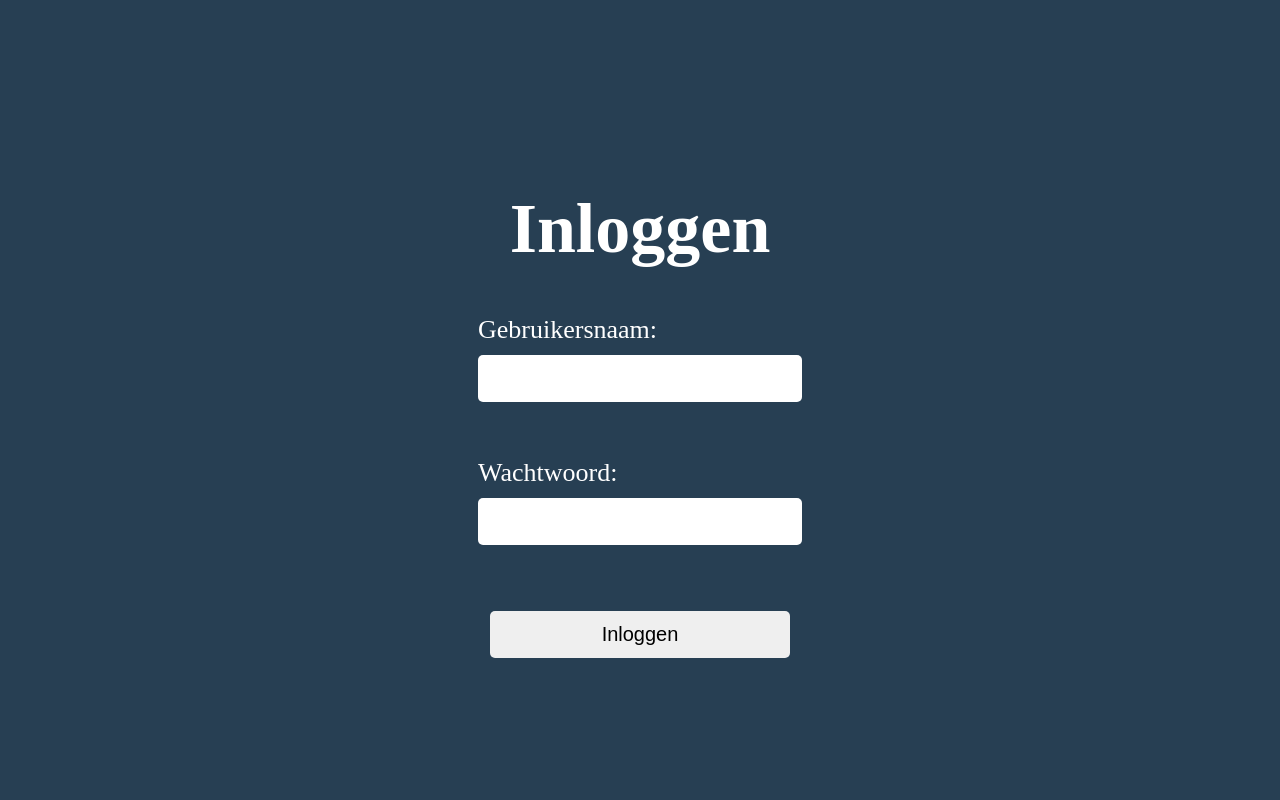
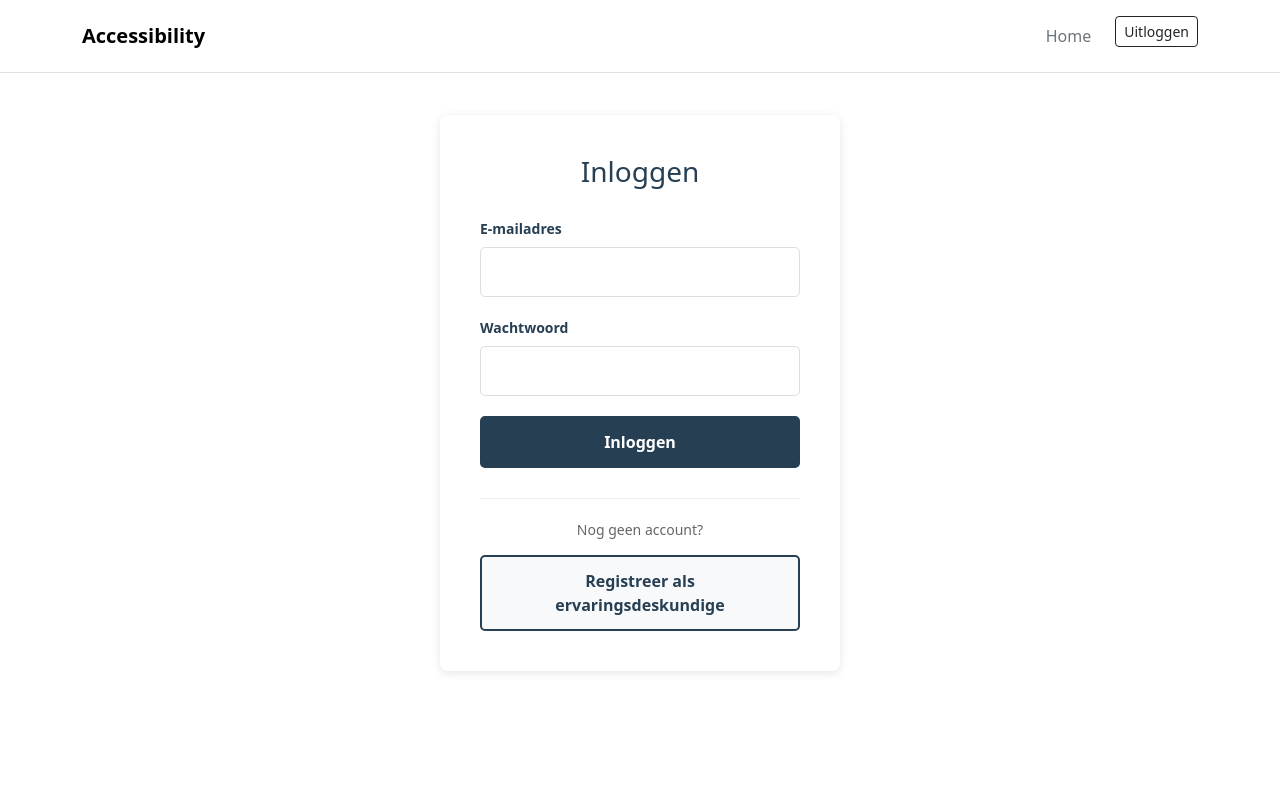
Before and after one commit to Ebay2k/rubberducky-owasp, a Flask app: page /login in a window 1280 px wide. Run offline with Flask 3, Linux system fonts and the light colour scheme.

Commit message:
Registratie knop aangemaakt en login css restructured

```diff
--- a/static/login.css
+++ b/static/login.css
@@ -1,46 +1,135 @@
-body {
-    background-color: #273F53;
-    color: white;
-    margin: 0;
+.login-container {
     display: flex;
     justify-content: center;
     align-items: center;
-    min-height: 100vh;}
-
-h1 {
-    font-size: 70px;
+    min-height: 80vh;
+    padding: 20px;
 }
 
-.login-form{
-    display: flex;
-    flex-direction: column;
-    align-items: center;
+.login-card {
+    background: white;
+    padding: 40px;
+    border-radius: 8px;
+    box-shadow: 0 2px 10px rgba(0, 0, 0, 0.1);
+    width: 100%;
+    max-width: 400px;
 }
 
-label {
-    display: flex;
-    flex-direction: column;
-    margin-bottom: 20px;
-    font-size: 26px;
-    color: white
+.login-card h1 {
+    color: #273F53;
+    margin: 0 0 30px 0;
+    text-align: center;
+    font-size: 28px;
 }
 
-input {
-    margin-top:10px;
-    padding:12px;
-    width:300px;
-    font-size:20px;
-    border-radius:5px;
-    border: none;
-    cursor: pointer;
+.flash-message {
+    padding: 12px;
+    margin-bottom: 20px;
+    border-radius: 5px;
+    font-size: 14px;
 }
 
-button {
-    margin-top:10px;
-    padding:12px;
-    width:300px;
-    font-size:20px;
-    border-radius:5px;
+.flash-message.success {
+    background-color: #d1ecf1;
+    color: #0c5460;
+    border-left: 4px solid #17a2b8;
+}
+
+.flash-message.error {
+    background-color: #f8d7da;
+    color: #721c24;
+    border-left: 4px solid #dc3545;
+}
+
+.flash-message.warning {
+    background-color: #fff3cd;
+    color: #856404;
+    border-left: 4px solid #ffc107;
+}
+
+.login-form {
+    margin-bottom: 30px;
+}
+
+.form-group {
+    margin-bottom: 20px;
+}
+
+.form-group label {
+    display: block;
+    margin-bottom: 8px;
+    color: #273F53;
+    font-weight: 600;
+    font-size: 14px;
+}
+
+.form-group input {
+    width: 100%;
+    padding: 12px;
+    border: 1px solid #ddd;
+    border-radius: 5px;
+    font-size: 16px;
+    box-sizing: border-box;
+    transition: border-color 0.3s;
+}
+
+.form-group input:focus {
+    outline: none;
+    border-color: #273F53;
+}
+
+.login-button {
+    width: 100%;
+    padding: 14px;
+    background-color: #273F53;
+    color: white;
     border: none;
+    border-radius: 5px;
+    font-size: 16px;
+    font-weight: 600;
     cursor: pointer;
+    transition: background-color 0.3s;
 }
+
+.login-button:hover {
+    background-color: #1a2d3d;
+}
+
+.register-section {
+    text-align: center;
+    padding-top: 20px;
+    border-top: 1px solid #eee;
+}
+
+.register-text {
+    color: #666;
+    margin: 0 0 15px 0;
+    font-size: 14px;
+}
+
+.register-link {
+    display: inline-block;
+    padding: 12px 24px;
+    background-color: #f8f9fa;
+    color: #273F53;
+    text-decoration: none;
+    border-radius: 5px;
+    border: 2px solid #273F53;
+    font-weight: 600;
+    transition: all 0.3s;
+}
+
+.register-link:hover {
+    background-color: #273F53;
+    color: white;
+}
+
+@media (max-width: 500px) {
+    .login-card {
+        padding: 30px 20px;
+    }
+
+    .login-card h1 {
+        font-size: 24px;
+    }
+}
--- a/templates/dashboard-ev.html
+++ b/templates/dashboard-ev.html
@@ -12,7 +12,7 @@
     <!-- Navbar -->
     <nav class="navbar navbar-expand-lg navbar-light bg-white border-bottom py-3 mb-5" aria-label="Hoofdnavigatie">
         <div class="container">
-            <a class="navbar-brand fw-bold" href="/">Accessibility</a>
+            <a class="navbar-brand fw-bold" href="dashboard-ev">Accessibility</a>
             <button class="navbar-toggler" type="button" data-bs-toggle="collapse" data-bs-target="#navbarNav" aria-controls="navbarNav" aria-expanded="false" aria-label="Wissel navigatie">
                 <span class="navbar-toggler-icon"></span>
             </button>
--- a/templates/login.html
+++ b/templates/login.html
@@ -3,18 +3,49 @@
 <head>
     <meta charset="UTF-8">
     <title>Inloggen</title>
-    <link rel="stylesheet" href="../static/login.css">
+    <link rel="stylesheet" href="{{ url_for('static', filename='login.css') }}">
 </head>
+<body>
+{% extends 'layout.html' %}
+{% block content %}
 
-<body>
-<form method="POST" class="login-form">
-    <h1>Inloggen</h1>
-    <label>Gebruikersnaam: <input type="email" name="email"></label>
-    <br><br>
-    <label>Wachtwoord: <input type="password" name="password"></label>
-    <br><br>
-    <button type="submit">Inloggen</button>
-</form>
+<div class="login-container">
+    <div class="login-card">
+        <h1>Inloggen</h1>
 
+        {% with messages = get_flashed_messages(with_categories=true) %}
+            {% if messages %}
+                {% for category, message in messages %}
+                    <div class="flash-message {{ category }}">
+                        {{ message }}
+                    </div>
+                {% endfor %}
+            {% endif %}
+        {% endwith %}
+
+        <form method="POST" class="login-form">
+            <div class="form-group">
+                <label for="email">E-mailadres</label>
+                <input type="email" id="email" name="email" required>
+            </div>
+
+            <div class="form-group">
+                <label for="password">Wachtwoord</label>
+                <input type="password" id="password" name="password" required>
+            </div>
+
+            <button type="submit" class="login-button">Inloggen</button>
+        </form>
+
+        <div class="register-section">
+            <p class="register-text">Nog geen account?</p>
+            <a href="{{ url_for('registreer') }}" class="register-link">
+                Registreer als ervaringsdeskundige
+            </a>
+        </div>
+    </div>
+</div>
+
+{% endblock %}
 </body>
 </html>
```
Also changed, not shown: app.py (+1 -13 lines).
